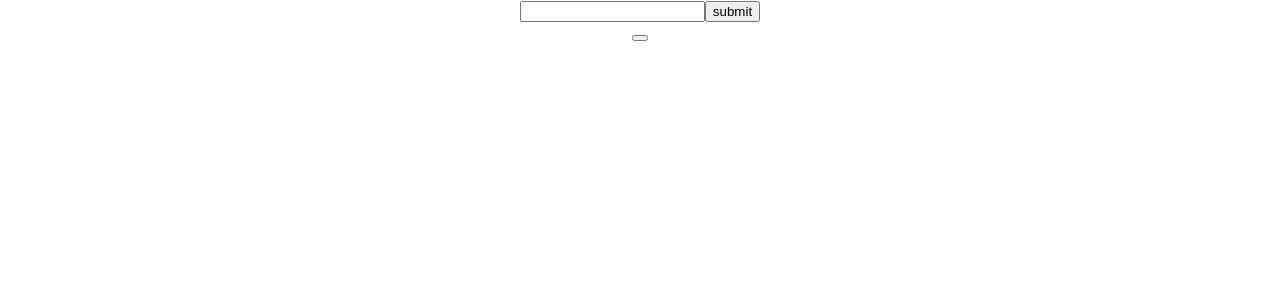
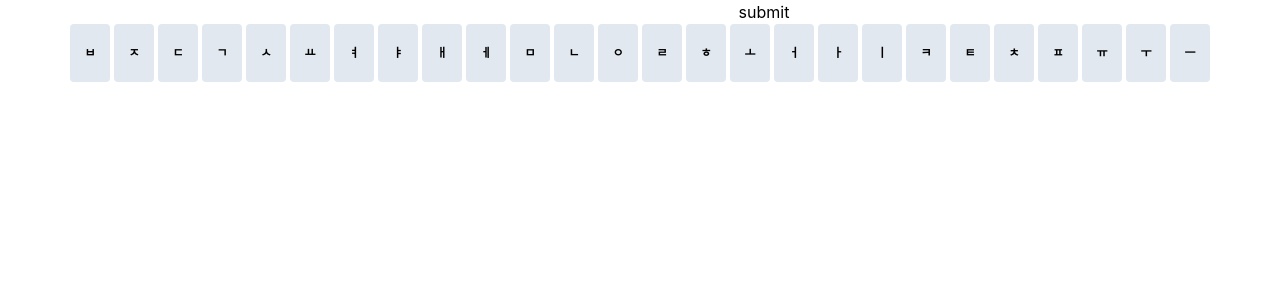
Before and after one commit to Keunsori-Developer/taraedle-web, a React (Create React App) app in the folder towerdle/: page / in a window 1280 px wide. Shown: the top 300 px of the page. Built offline with nearby package versions, Linux system fonts and the light colour scheme.

Commit message:
add tailwind css

```diff
--- a/towerdle/src/component/keyboard/Key.tsx
+++ b/towerdle/src/component/keyboard/Key.tsx
@@ -3,9 +3,9 @@ import classnames from "classnames";
 
 
 type Props = {
-    children: any,
+    children?: ReactNode,
     value: any,
-    width: any,
+    width?: number,
     status: any,
     onClick: (value: any) => void
 }
@@ -13,7 +13,7 @@ type Props = {
 export const Key = ({
     children,
     status,
-    width,
+    width = 40,
     value,
     onClick
 }: Props) => {
@@ -31,9 +31,10 @@ export const Key = ({
 
     return (
         <button
-            className="classes"
+            style={{width: `${width}px`, height: '58px'}}
+            className={classes}
         >
-
+            {children || value}
         </button>
     )
 }
--- a/towerdle/src/component/keyboard/Keyboard.tsx
+++ b/towerdle/src/component/keyboard/Keyboard.tsx
@@ -1,17 +1,20 @@
 import { ReactNode } from "react";
 import { useTranslation } from "react-i18next";
 import { Key } from "./Key";
+import { ORTHOGRAPHY } from "../../constant/orthography";
 
 export const Keyboard = () => {
     return (
-        <div>
-            <Key
-                children={''}
-                value={''}
-                width={''}
-                status={''}
-                onClick={() => { }}
-            ></Key>
+        <div className="flex justify-center mb-1">
+            {ORTHOGRAPHY.map(
+                (char) => (
+                    <Key
+                        key={char}
+                        value={char}
+                        onClick={(value: string) => { console.log(value)}}
+                        status={''}/>
+                )
+            )}
         </div>
     )
 }
--- a/towerdle/src/constant/orthography.ts
+++ b/towerdle/src/constant/orthography.ts
@@ -27,7 +27,6 @@ export const ORTHOGRAPHY = [
   'ㅠ',
   'ㅜ',
   'ㅡ',
-  'ㅝ',
 ]
 
 if (CONFIG.normalization) {
--- a/towerdle/src/index.css
+++ b/towerdle/src/index.css
@@ -1,3 +1,7 @@
+@tailwind base;
+@tailwind components;
+@tailwind utilities;
+
 body {
   margin: 0;
   font-family: -apple-system, BlinkMacSystemFont, 'Segoe UI', 'Roboto', 'Oxygen',
--- /dev/null
+++ b/towerdle/tailwind.config.js
@@ -0,0 +1,7 @@
+module.exports = {
+  content: ['./src/**/*.{js,jsx,ts,tsx}'],
+  theme: {
+    extend: {},
+  },
+  plugins: [],
+}
```
Also changed, not shown: towerdle/package.json (+7 -6 lines), 1 other file (tests, documents, lock files or other folders).
